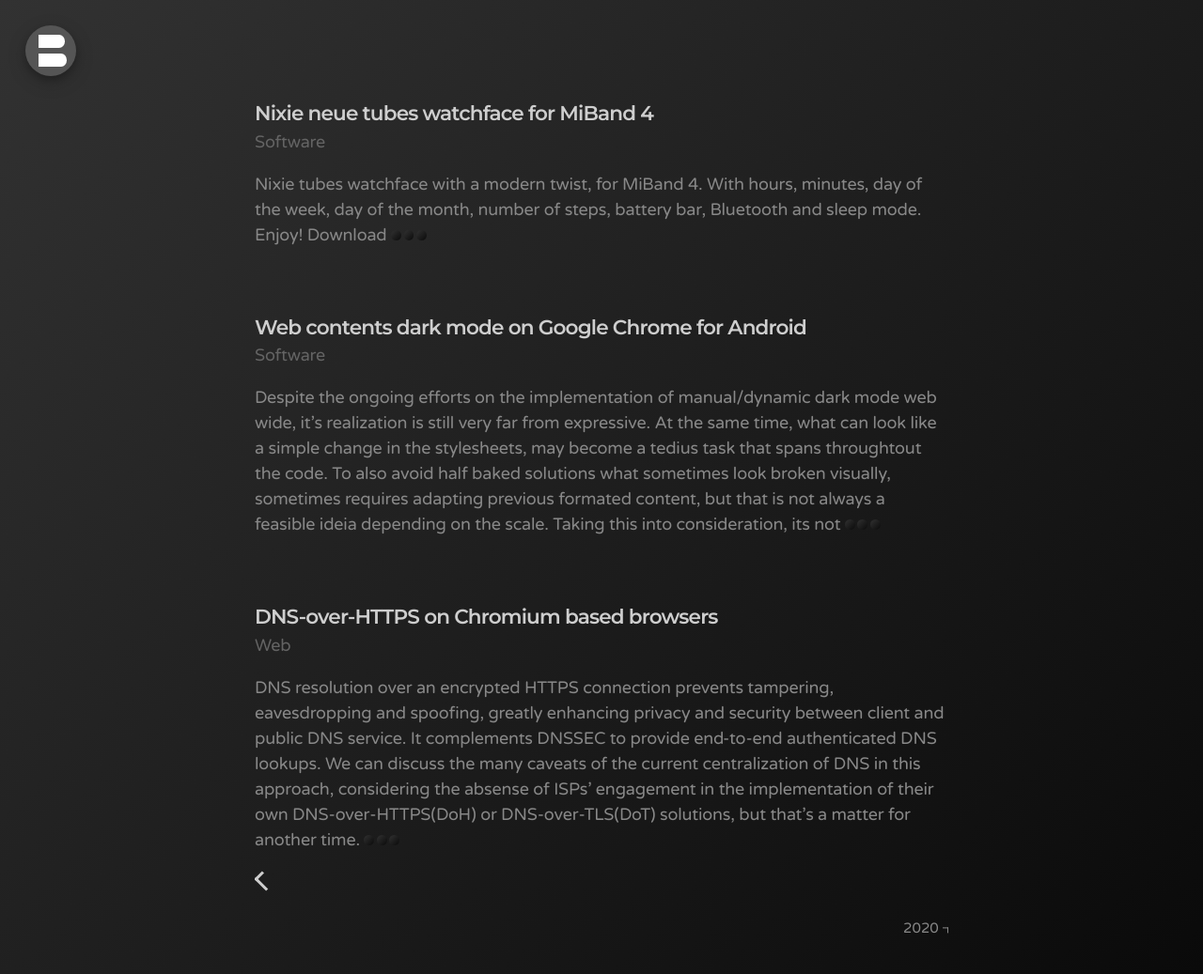
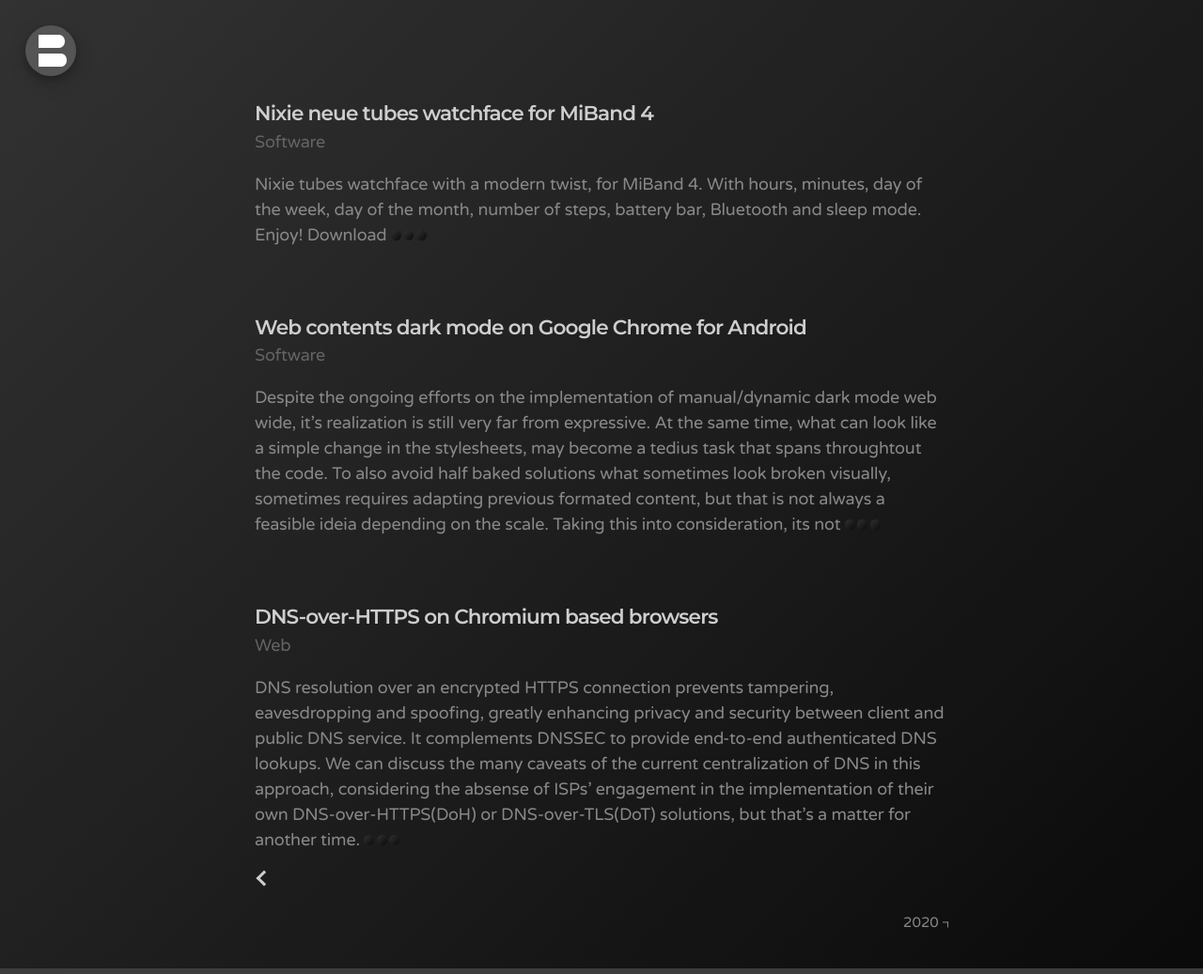
Before and after one commit to bonina/bonina.github.io, a Jekyll site: the page built from index.html, in a window 1280 px wide. Shown: the whole page at 94% size. Built offline with Jekyll 4.4.1, drawn with Linux system fonts in a browser that asks for light colours; the list of posts is cut into pages by our own code.

Commit message:
Update _pagination.scss

```diff
--- a/_sass/_pagination.scss
+++ b/_sass/_pagination.scss
@@ -25,7 +25,6 @@
   &:first-child {
     float: left;
     margin: 0.2rem;
-    min-height: 1rem;
     //margin-top:0.1rem;
     //margin-bottom:0.1rem;
   }
@@ -33,7 +32,6 @@
   &:last-child {
     float: right;
     margin: 0.2rem;
-    min-height: 1rem;
     //margin-top:0.1rem;
     //margin-bottom:0.1rem;
   }
```
